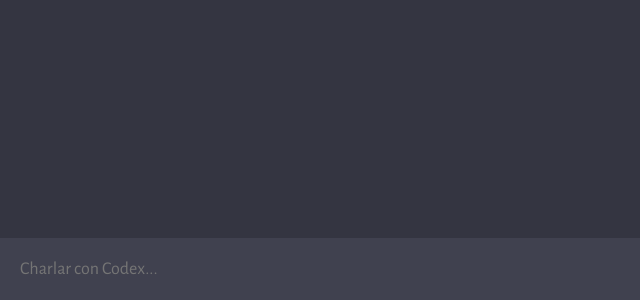
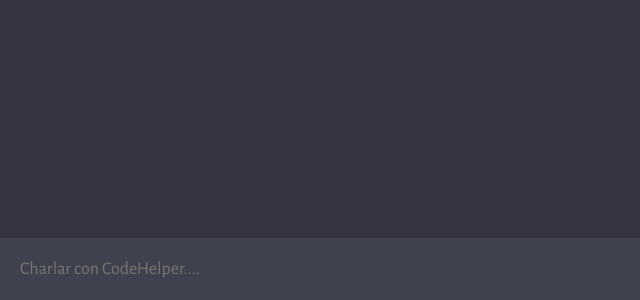
Before and after one commit to Ezefeola/codehelper, a website built with Vite: page client/index.html in a window 1280 px wide. Shown: the part 500-800 px from the top of the page, 0-640 px from the left. Built offline with nearby package versions, Linux system fonts and the light colour scheme.

Commit message:
cambio de nombre

```diff
--- a/client/index.html
+++ b/client/index.html
@@ -12,7 +12,7 @@
       <div id="chat_container"></div>
 
       <form action="">
-        <textarea name="prompt" cols="1" rows="1" placeholder="Charlar con Codex..."></textarea>
+        <textarea name="prompt" cols="1" rows="1" placeholder="Charlar con CodeHelper...."></textarea>
         <button type="submit"><img src="assets/send.svg" alt=""></button>
       </form>
     </div>
```
